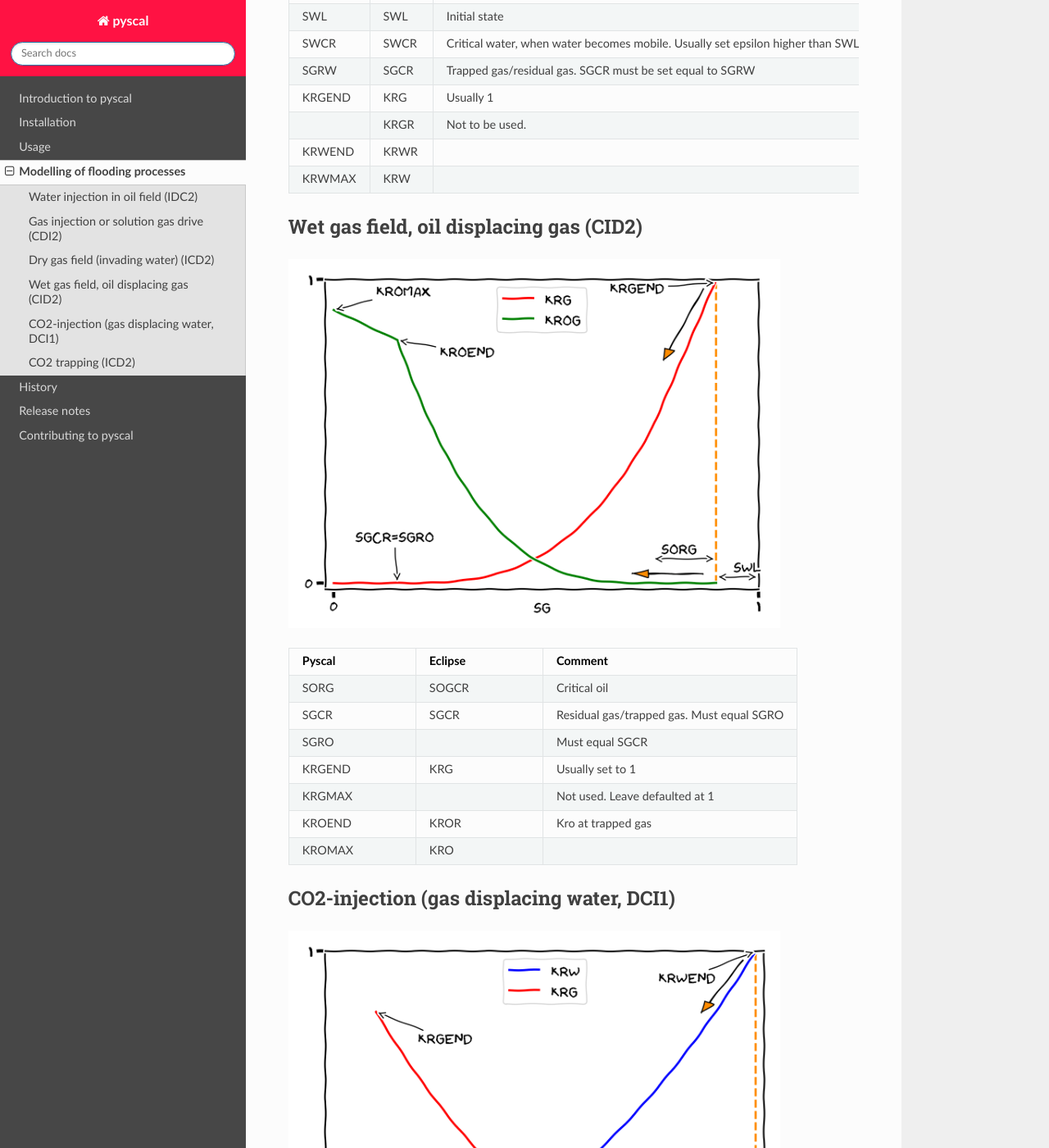
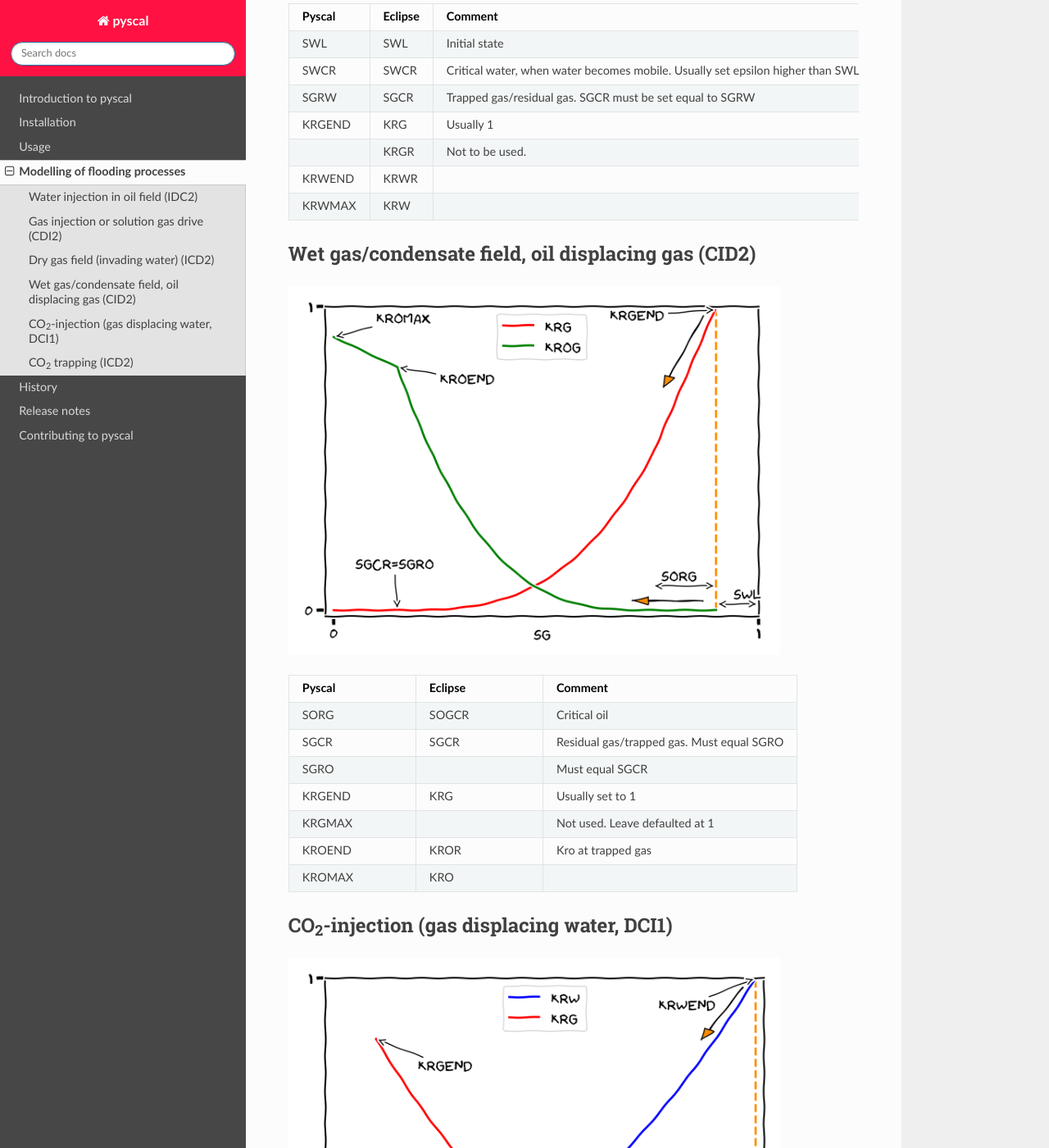
Before and after one commit to equinor/pyscal, a Sphinx documentation site: the page built from docs/modelling.rst, in a window 1280 px wide and 1400 px high, scrolled down 2704 px. Shown: the whole window at 82% size. Built offline with Sphinx 7.4.7 and the Read the Docs theme 2.0.0, drawn with Linux system fonts in a browser that asks for light colours; pages that are not in the unit, such as notebooks, are missing from menus; the version number could not be read and is left out; some of the changed lines change nothing that is shown; some of the changed text lies outside the part shown.

Commit message:
Fixes from doc review

```diff
--- a/docs/modelling.rst
+++ b/docs/modelling.rst
@@ -68,6 +68,9 @@
     * - SORG
       - SOGCR
       - Residual oil
+    * - SGCR
+      - SGCR
+      - Critical gas
     * - KRGEND
       - KRGR
       - krg @ SORG
@@ -127,8 +130,8 @@
       - KRW
       -
 
-Wet gas field, oil displacing gas (CID2)
-----------------------------------------
+Wet gas/condensate field, oil displacing gas (CID2)
+---------------------------------------------------
 
 .. image:: images/gasoil-cid2.png
     :width: 600
@@ -162,9 +165,10 @@
       - KRO
       -
 
+.. |CO2| replace:: CO\ :sub:`2`\
 
-CO2-injection (gas displacing water, DCI1)
-------------------------------------------
+|CO2|-injection (gas displacing water, DCI1)
+--------------------------------------------
 
 .. image:: images/gaswater-dci1.png
     :width: 600
@@ -195,8 +199,10 @@
       - KRW
       - Usually set to 1
 
-CO2 trapping (ICD2)
--------------------
+|CO2| trapping (ICD2)
+---------------------
+
+Process is analoguous to "Dry gas field".
 
 .. image:: images/gaswater-co2-icd2.png
     :width: 600
@@ -216,7 +222,7 @@
       - Residual water. Set equal to SWL
     * - SGCR
       - SGCR
-      - Critical gas. Must equal SGRW
+      - Trapped gas. Must equal SGRW
     * - SGRW
       - SGCR
       - Set to SGCR
```
